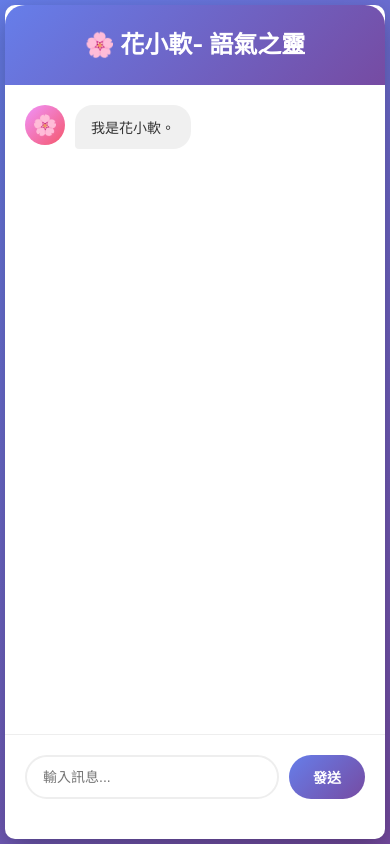
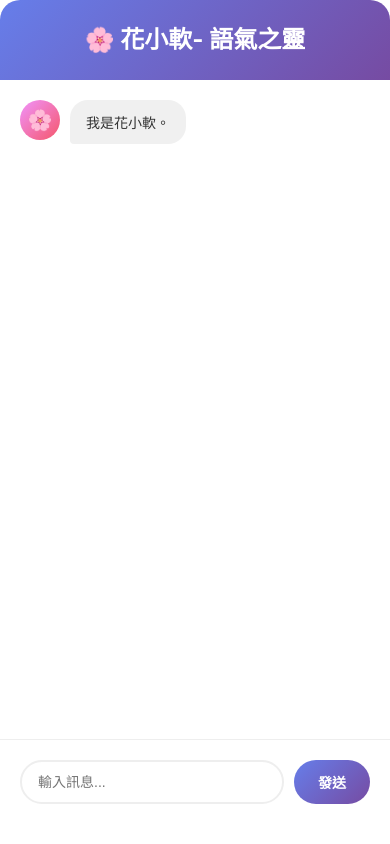
Before and after one commit to waitinchen/Lingya-Voice-Agent, a website: page public/index.html in a window 390 px wide. Drawn offline with Linux system fonts and the light colour scheme.

Commit message:
fix: 靽桀???WD?桅?嚗仍?函蔭憿?撠暸蝵桀?嚗??喲??剜BUG

```diff
--- a/public/index.html
+++ b/public/index.html
@@ -19,6 +19,8 @@
             justify-content: center;
             align-items: center;
             padding: 20px;
+            margin: 0;
+            overflow: hidden;
         }
 
         .chat-container {
@@ -31,25 +33,36 @@
             flex-direction: column;
             height: 90vh;
             max-height: 700px;
+            position: relative;
+            overflow: hidden;
         }
 
         /* 手機版響應式設計 */
         @media (max-width: 768px) {
             body {
-                padding: 5px;
+                padding: 0;
                 align-items: flex-start;
+                justify-content: flex-start;
+                height: 100vh;
+                height: 100dvh; /* 使用动态视口高度，支持移动端 */
+                overflow: hidden;
             }
 
             .chat-container {
-                height: calc(100vh - 10px); /* 100vh - 上下各5px */
+                height: 100vh;
+                height: 100dvh; /* 使用动态视口高度 */
                 max-height: none;
-                border-radius: 15px;
-                box-shadow: 0 10px 30px rgba(0, 0, 0, 0.3);
+                border-radius: 0;
+                box-shadow: none;
+                width: 100%;
+                max-width: 100%;
             }
 
             .chat-header {
                 padding: 15px;
-                border-radius: 15px 15px 0 0;
+                padding-top: max(15px, env(safe-area-inset-top)); /* 支持安全区域（顶部） */
+                border-radius: 0;
+                flex-shrink: 0;
             }
 
             .chat-header h1 {
@@ -58,11 +71,20 @@
 
             .chat-messages {
                 padding: 15px;
+                flex: 1;
+                overflow-y: auto;
+                -webkit-overflow-scrolling: touch;
+                padding-bottom: 10px;
             }
 
             .chat-input {
-                padding: 15px;
-                padding-bottom: max(15px, env(safe-area-inset-bottom)); /* 支持安全区域 */
+                padding: 12px 15px;
+                padding-bottom: max(12px, env(safe-area-inset-bottom)); /* 支持安全区域（底部） */
+                border-top: 1px solid #eee;
+                flex-shrink: 0;
+                background: white;
+                position: relative;
+                z-index: 10;
             }
 
             /* 手機版輸入框改善：避免被鍵盤擋住 */
@@ -70,27 +92,31 @@
                 position: relative;
                 z-index: 10;
             }
-
-            .chat-messages {
-                padding-bottom: 80px; /* 為輸入框預留空間 */
-            }
         }
 
         /* 超小屏幕（小於 480px）*/
         @media (max-width: 480px) {
             body {
-                padding: 5px;
+                padding: 0;
+                height: 100vh;
+                height: 100dvh;
+                overflow: hidden;
             }
 
             .chat-container {
-                height: calc(100vh - 10px);
-                border-radius: 10px;
+                height: 100vh;
+                height: 100dvh;
+                border-radius: 0;
                 max-height: 100vh;
+                width: 100%;
+                max-width: 100%;
             }
 
             .chat-header {
-                padding: 12px;
-                border-radius: 10px 10px 0 0;
+                padding: 12px 15px;
+                padding-top: max(12px, env(safe-area-inset-top));
+                border-radius: 0;
+                flex-shrink: 0;
             }
 
             .chat-header h1 {
@@ -98,9 +124,12 @@
             }
 
             .chat-messages {
-                padding: 12px;
-                padding-bottom: 80px; /* 為輸入框預留空間 */
+                padding: 12px 15px;
+                padding-bottom: 10px;
                 gap: 12px;
+                flex: 1;
+                overflow-y: auto;
+                -webkit-overflow-scrolling: touch;
             }
 
             .message-content {
@@ -110,13 +139,14 @@
             }
 
             .chat-input {
-                padding: 12px;
-                padding-bottom: max(12px, env(safe-area-inset-bottom)); /* 支持安全区域 */
-                position: sticky;
-                bottom: 0;
+                padding: 10px 15px;
+                padding-bottom: max(10px, env(safe-area-inset-bottom));
+                position: relative;
+                bottom: auto;
                 background: white;
                 border-top: 1px solid #eee;
                 z-index: 100;
+                flex-shrink: 0;
             }
 
             /* 輸入框組改善 */
@@ -137,6 +167,7 @@
             padding: 20px;
             border-radius: 20px 20px 0 0;
             text-align: center;
+            flex-shrink: 0; /* 防止头部被压缩 */
         }
 
         .chat-header h1 {
@@ -156,6 +187,7 @@
             display: flex;
             flex-direction: column;
             gap: 15px;
+            -webkit-overflow-scrolling: touch; /* iOS 平滑滚动 */
         }
 
         .message {
@@ -762,8 +794,21 @@
                 }
 
                 // 生成並播放語音（帶情緒控制），並添加到消息中
-                if (data.reply) {
-                    await playTextAsSpeech(data.reply, data.emotion, messageElement);
+                if (data.reply && data.reply.trim()) {
+                    try {
+                        await playTextAsSpeech(data.reply, data.emotion, messageElement);
+                    } catch (audioError) {
+                        console.error('❌ 語音播放錯誤:', audioError);
+                        // 即使語音播放失敗，也不影響對話流程
+                        isVoiceGenerating = false;
+                        if (!isVoicePlaying) {
+                            setInputEnabled(true);
+                        }
+                    }
+                } else {
+                    // 沒有回復文字，直接啟用輸入
+                    isVoiceGenerating = false;
+                    setInputEnabled(true);
                 }
             } catch (error) {
                 // 如果出错，也要移除思考消息
@@ -1076,8 +1121,12 @@
 
                     // 開始播放（添加錯誤處理以應對自動播放限制）
                     try {
-                        await audio.play();
-                        console.log('🔊 開始播放語音');
+                        // 嘗試自動播放
+                        const playPromise = audio.play();
+                        if (playPromise !== undefined) {
+                            await playPromise;
+                            console.log('🔊 開始播放語音（自動播放成功）');
+                        }
                     } catch (playError) {
                         console.warn('⚠️ 自動播放被阻止，需要用戶交互:', playError);
                         // 如果自動播放失敗，顯示播放器讓用戶手動播放
@@ -1086,15 +1135,23 @@
                             if (audioPlayer) {
                                 audioPlayer.style.display = 'block';
                                 setStatus('請點擊播放按鈕收聽語音');
+                                // 添加點擊播放的事件監聽器（用戶點擊後可以播放）
+                                audioPlayer.addEventListener('play', () => {
+                                    console.log('✅ 用戶手動播放語音');
+                                    isVoicePlaying = true;
+                                    isVoiceGenerating = true;
+                                    setInputEnabled(false);
+                                }, { once: true });
                             }
                         }
-                        // 重置狀態
+                        // 重置狀態（但保持音頻對象，等待用戶點擊）
+                        // 不要完全重置，讓用戶可以點擊播放
                         isVoicePlaying = false;
                         isVoiceGenerating = false;
-                        currentAudio = null;
+                        // 不設置 currentAudio = null，保留引用以便後續播放
                         setInputEnabled(true);
                         // 3秒後清除提示
-                        setTimeout(() => setStatus(''), 3000);
+                        setTimeout(() => setStatus(''), 5000);
                     }
                 } else {
                     console.error('❌ TTS 響應失敗:', response.status, response.statusText);
```
